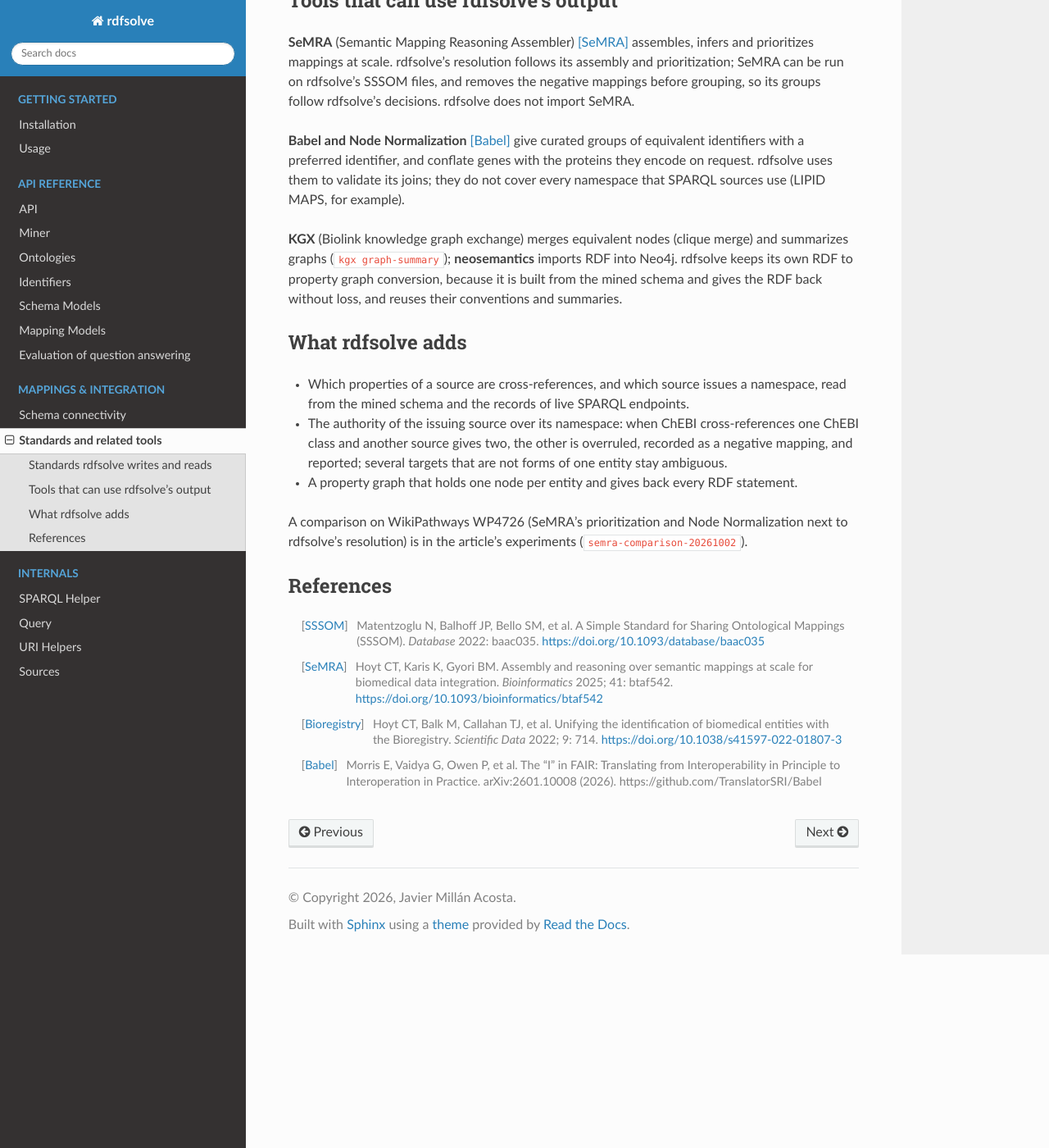
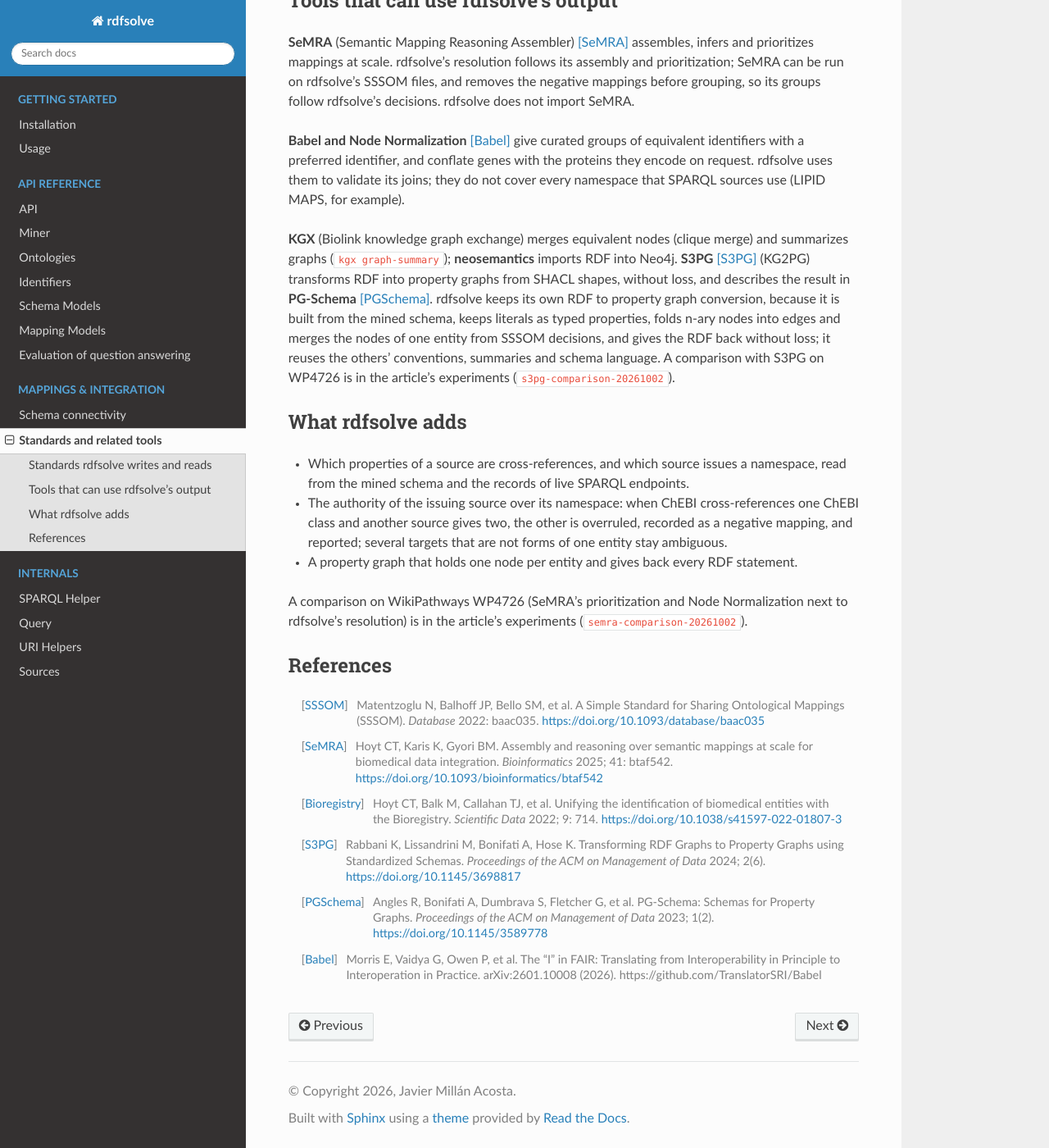
Before and after one commit to jmillanacosta/rdfsolve, a Sphinx documentation site: the page built from docs/source/related_tools.rst, in a window 1280 px wide and 1400 px high, scrolled down 673 px. Shown: the whole window at 82% size. Built offline with Sphinx 7.4.7 and the Read the Docs theme 3.1.0, drawn with Linux system fonts in a browser that asks for light colours.

Commit message:
docs: S3PG and PG-Schema among the related tools, with the WP4726 comparison

```diff
--- a/docs/source/related_tools.rst
+++ b/docs/source/related_tools.rst
@@ -36,9 +36,13 @@ uses them to validate its joins; they do not cover every namespace that SPARQL s
 (LIPID MAPS, for example).
 
 **KGX** (Biolink knowledge graph exchange) merges equivalent nodes (clique merge) and summarizes
-graphs (``kgx graph-summary``); **neosemantics** imports RDF into Neo4j. rdfsolve keeps its own
-RDF to property graph conversion, because it is built from the mined schema and gives the RDF
-back without loss, and reuses their conventions and summaries.
+graphs (``kgx graph-summary``); **neosemantics** imports RDF into Neo4j. **S3PG** [S3PG]_
+(KG2PG) transforms RDF into property graphs from SHACL shapes, without loss, and describes the
+result in **PG-Schema** [PGSchema]_. rdfsolve keeps its own RDF to property graph conversion,
+because it is built from the mined schema, keeps literals as typed properties, folds n-ary
+nodes into edges and merges the nodes of one entity from SSSOM decisions, and gives the RDF back
+without loss; it reuses the others' conventions, summaries and schema language. A comparison
+with S3PG on WP4726 is in the article's experiments (``s3pg-comparison-20261002``).
 
 What rdfsolve adds
 ------------------
@@ -67,6 +71,14 @@ References
    entities with the Bioregistry. *Scientific Data* 2022; 9: 714.
    https://doi.org/10.1038/s41597-022-01807-3
 
+.. [S3PG] Rabbani K, Lissandrini M, Bonifati A, Hose K. Transforming RDF Graphs to Property Graphs
+   using Standardized Schemas. *Proceedings of the ACM on Management of Data* 2024; 2(6).
+   https://doi.org/10.1145/3698817
+
+.. [PGSchema] Angles R, Bonifati A, Dumbrava S, Fletcher G, et al. PG-Schema: Schemas for Property
+   Graphs. *Proceedings of the ACM on Management of Data* 2023; 1(2).
+   https://doi.org/10.1145/3589778
+
 .. [Babel] Morris E, Vaidya G, Owen P, et al. The "I" in FAIR: Translating from Interoperability
    in Principle to Interoperation in Practice. arXiv:2601.10008 (2026).
    https://github.com/TranslatorSRI/Babel
```
